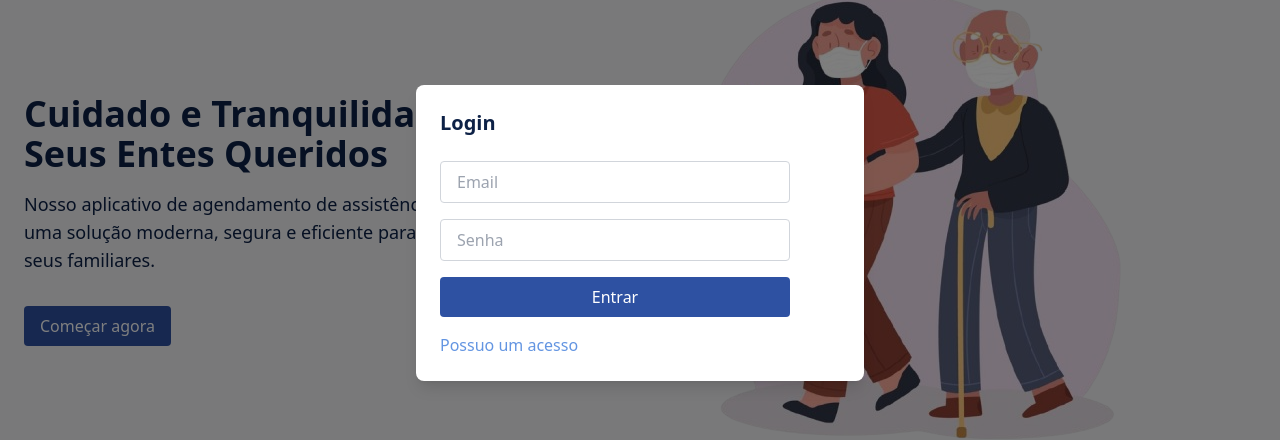
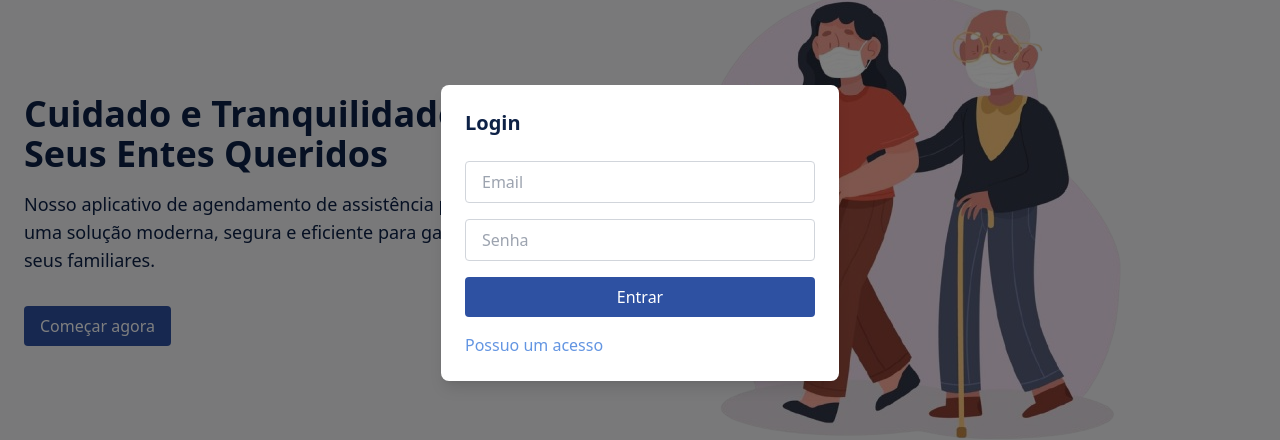
Before and after one commit to OttoHapuc/eu-cuido, a Next.js app: page / in a window 1280 px wide. Both pictures are taken after a click on the button "Acessar". Shown: the part 167-607 px from the top of the page. Built offline with nearby package versions, Linux system fonts and the light colour scheme.

Commit message:
refactor: class

```diff
--- a/src/components/molecules/ModalContent.tsx
+++ b/src/components/molecules/ModalContent.tsx
@@ -9,7 +9,7 @@ const ModalContent: React.FC<ModalContentProps> = ({ children, show }) => {
   return (
     <div
       className={`fixed z-50 top-1/2 left-1/2 transform -translate-x-1/2 -translate-y-1/2
-      bg-white shadow-lg rounded-lg p-6 w-full max-w-md transition-transform duration-300
+      bg-white shadow-lg rounded-lg p-6 transition-transform duration-300
       ${show ? "scale-100 opacity-100" : "scale-95 opacity-0"}`}
     >
       {children}
```
